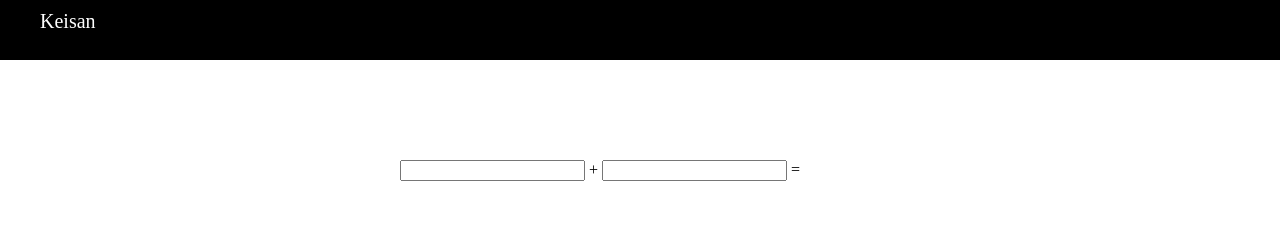
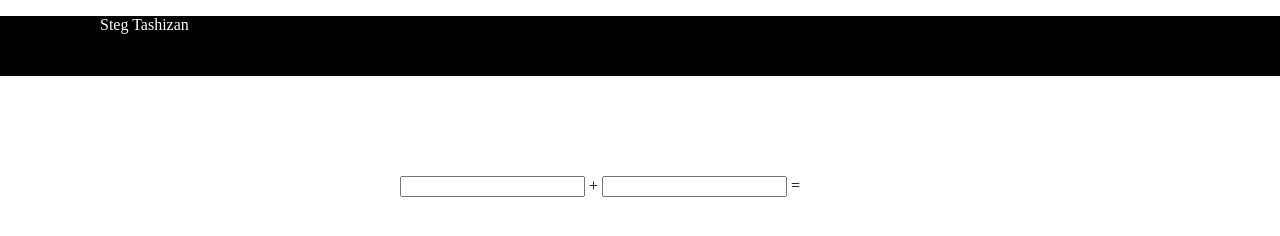
Before and after one commit to reiji-0720/vivaruckk17.github.io, a plain HTML site: page Lv3/index.html in a window 1280 px wide. Drawn offline with nearby package versions, Linux system fonts and the light colour scheme.

Commit message:
Update index.html

```diff
--- a/Lv3/index.html
+++ b/Lv3/index.html
@@ -10,7 +10,12 @@
     </head>
     <body>
         <div class="header">
-           <div class="header-logo">Keisan</div>
+           <div class="header-logo">
+
+           </div>
+           <div class="header-text">
+              <p>Steg Tashizan</p>
+           </div>
         </div>
        <div class="main">
        <form oninput="result.value = (hoge.value && fuga.value) && parseInt(hoge.value) + parseInt(fuga.value)">
```
